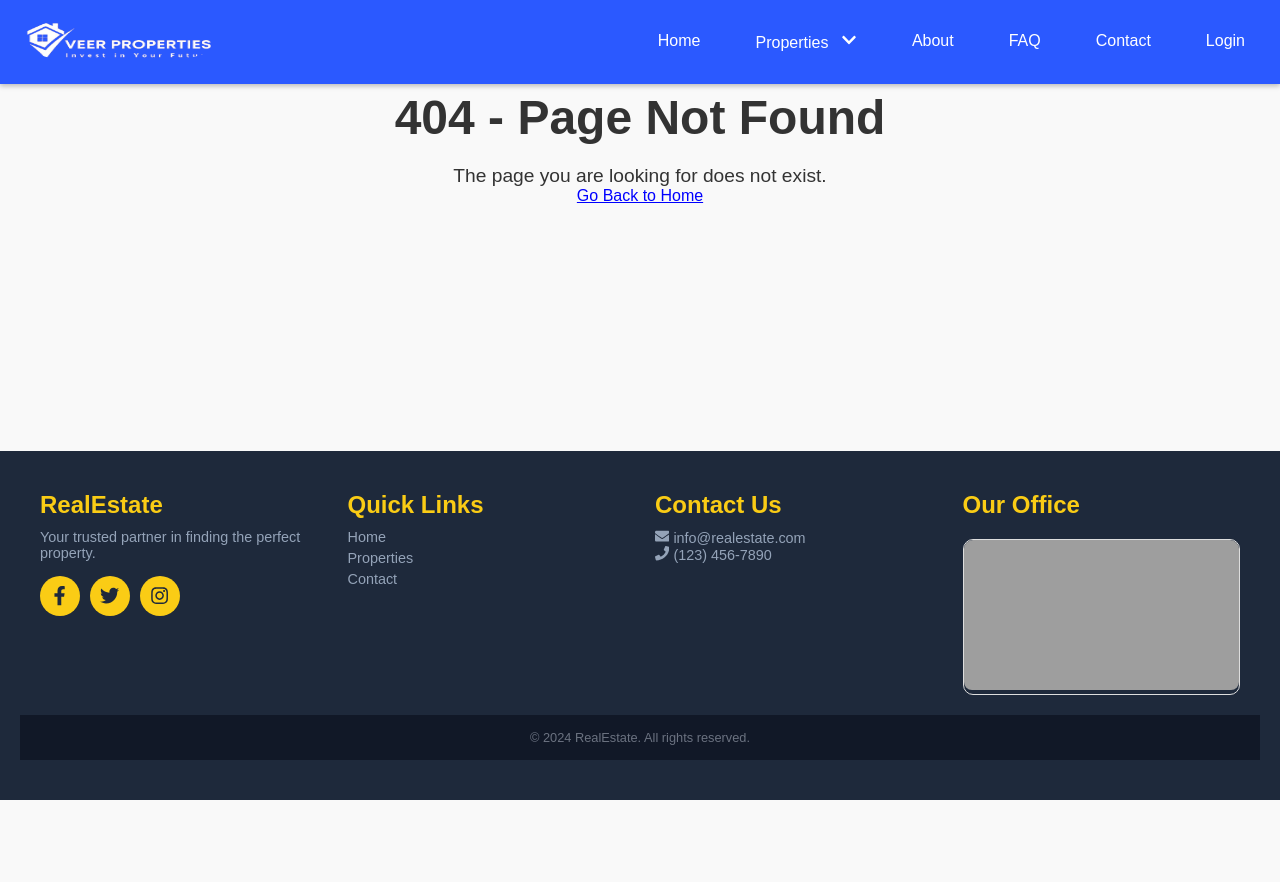
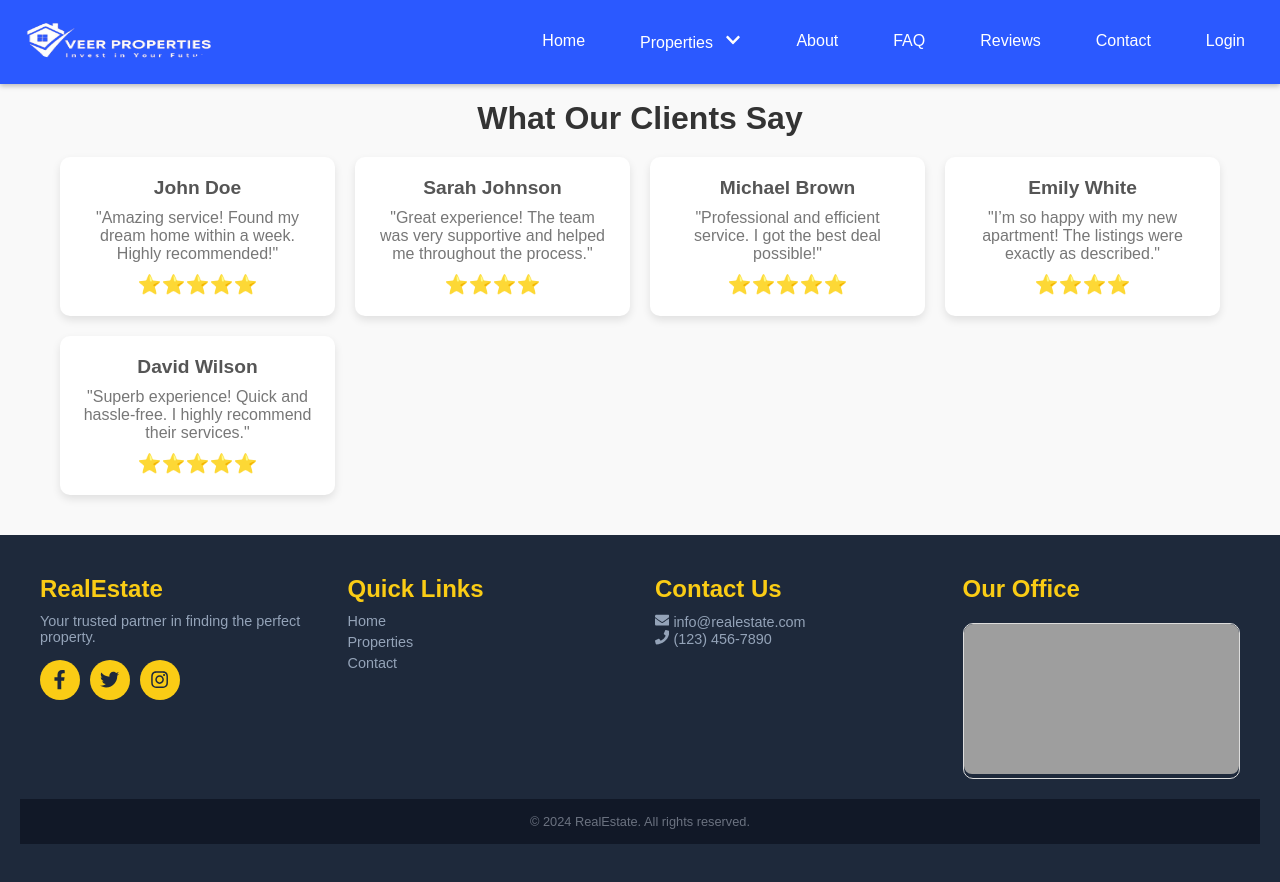
Before and after one commit to jafar99/veer_property_frontend, a React (Create React App) app: page /reviews in a window 1280 px wide. Before the commit the page ends 800 px from the top, so only its background shows below. Built offline with nearby package versions, Linux system fonts and the light colour scheme; grey boxes are pictures that could not be loaded.

Commit message:
review added

```diff
--- a/src/App.js
+++ b/src/App.js
@@ -13,6 +13,7 @@ import PropertyList from "./components/PropertyList";
 import AboutUs from "./pages/AboutUs";
 import FAQ from "./pages/FAQ";
 import Contact from "./pages/Contact";
+import Reviews from "./pages/Reviews";
 
 const App = () => (
   <AuthProvider>
@@ -44,6 +45,7 @@ const App = () => (
         <Route path="/about" element={<AboutUs />} />
 
         <Route path="/faq" element={<FAQ />} />
+        <Route path="/reviews" element={<Reviews />} />
         <Route path="/contact" element={<Contact />} />
 
         {/* Catch-all route for 404 */}
--- a/src/components/Navbar.js
+++ b/src/components/Navbar.js
@@ -39,6 +39,7 @@ const Navbar = () => {
                 </li>
                 <li><a href="/about">About</a></li>
                 <li><a href="/faq">FAQ</a></li>
+                <li><a href="/reviews">Reviews</a></li>
                 <li><a href="/contact">Contact</a></li>
                 <li><a href="/login">Login</a></li>
             </ul>
--- /dev/null
+++ b/src/pages/Reviews.css
@@ -0,0 +1,72 @@
+/* Container */
+.reviews-container {
+    max-width: 1200px;
+    margin: auto;
+    padding: 60px 20px 40px 20px;
+    text-align: center;
+  }
+
+  /* Title */
+  .reviews-title {
+    font-size: 2rem;
+    margin-bottom: 20px;
+    color: #333;
+  }
+
+  /* Grid Layout */
+  .reviews-grid {
+    display: grid;
+    grid-template-columns: repeat(auto-fit, minmax(250px, 1fr));
+    gap: 20px;
+  }
+
+  /* Review Card */
+  .review-card {
+    background: #fff;
+    padding: 20px;
+    border-radius: 10px;
+    box-shadow: 0 4px 8px rgba(0, 0, 0, 0.1);
+    text-align: center;
+    transition: transform 0.3s ease-in-out;
+  }
+
+  .review-card:hover {
+    transform: translateY(-5px);
+  }
+
+  /* Name */
+  .review-name {
+    font-size: 1.2rem;
+    font-weight: bold;
+    color: #555;
+  }
+
+  /* Text */
+  .review-text {
+    font-size: 1rem;
+    color: #777;
+    margin: 10px 0;
+  }
+
+  /* Rating */
+  .review-rating {
+    font-size: 1.2rem;
+    color: #f4b400;
+  }
+
+  /* Responsive Design */
+  @media (max-width: 768px) {
+    .reviews-grid {
+      grid-template-columns: repeat(auto-fit, minmax(200px, 1fr));
+    }
+
+    .review-card {
+      padding: 15px;
+    }
+  }
+
+  @media (max-width: 480px) {
+    .reviews-title {
+      font-size: 1.8rem;
+    }
+  }
--- /dev/null
+++ b/src/pages/Reviews.js
@@ -0,0 +1,24 @@
+import React from "react";
+import { reviews } from "../services/data"; // Import reviews data
+import "./Reviews.css"; // Import styles
+
+const Reviews = () => {
+  return (
+    <div className="reviews-container">
+      <h2 className="reviews-title">What Our Clients Say</h2>
+      <div className="reviews-grid">
+        {reviews.map((review) => (
+          <div key={review.id} className="review-card">
+            <h3 className="review-name">{review.name}</h3>
+            <p className="review-text">"{review.review}"</p>
+            <div className="review-rating">
+              {"⭐".repeat(review.rating)}
+            </div>
+          </div>
+        ))}
+      </div>
+    </div>
+  );
+};
+
+export default Reviews;
--- /dev/null
+++ b/src/services/data.js
@@ -0,0 +1,37 @@
+export const reviews = [
+    {
+      id: 1,
+      name: "John Doe",
+      rating: 5,
+      review:
+        "Amazing service! Found my dream home within a week. Highly recommended!",
+    },
+    {
+      id: 2,
+      name: "Sarah Johnson",
+      rating: 4,
+      review:
+        "Great experience! The team was very supportive and helped me throughout the process.",
+    },
+    {
+      id: 3,
+      name: "Michael Brown",
+      rating: 5,
+      review:
+        "Professional and efficient service. I got the best deal possible!",
+    },
+    {
+      id: 4,
+      name: "Emily White",
+      rating: 4,
+      review:
+        "I’m so happy with my new apartment! The listings were exactly as described.",
+    },
+    {
+      id: 5,
+      name: "David Wilson",
+      rating: 5,
+      review:
+        "Superb experience! Quick and hassle-free. I highly recommend their services.",
+    },
+  ];
```
